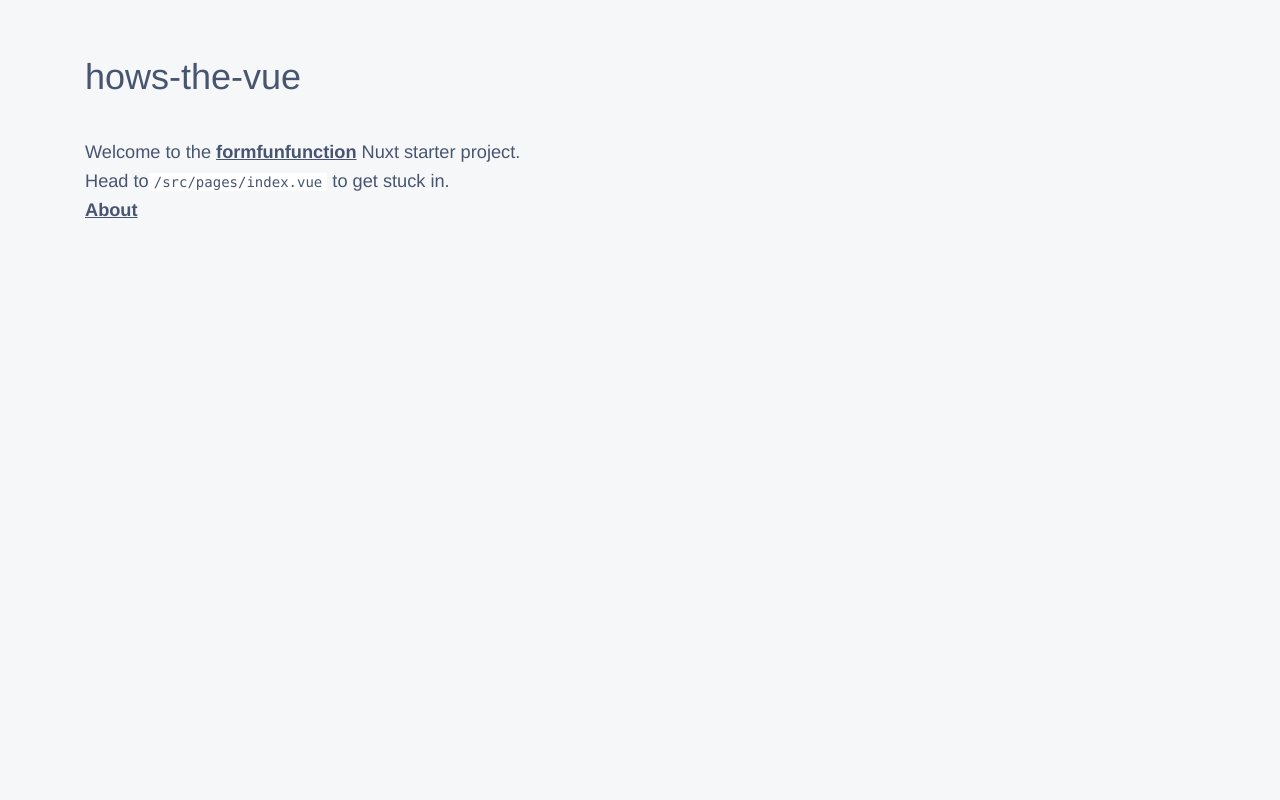
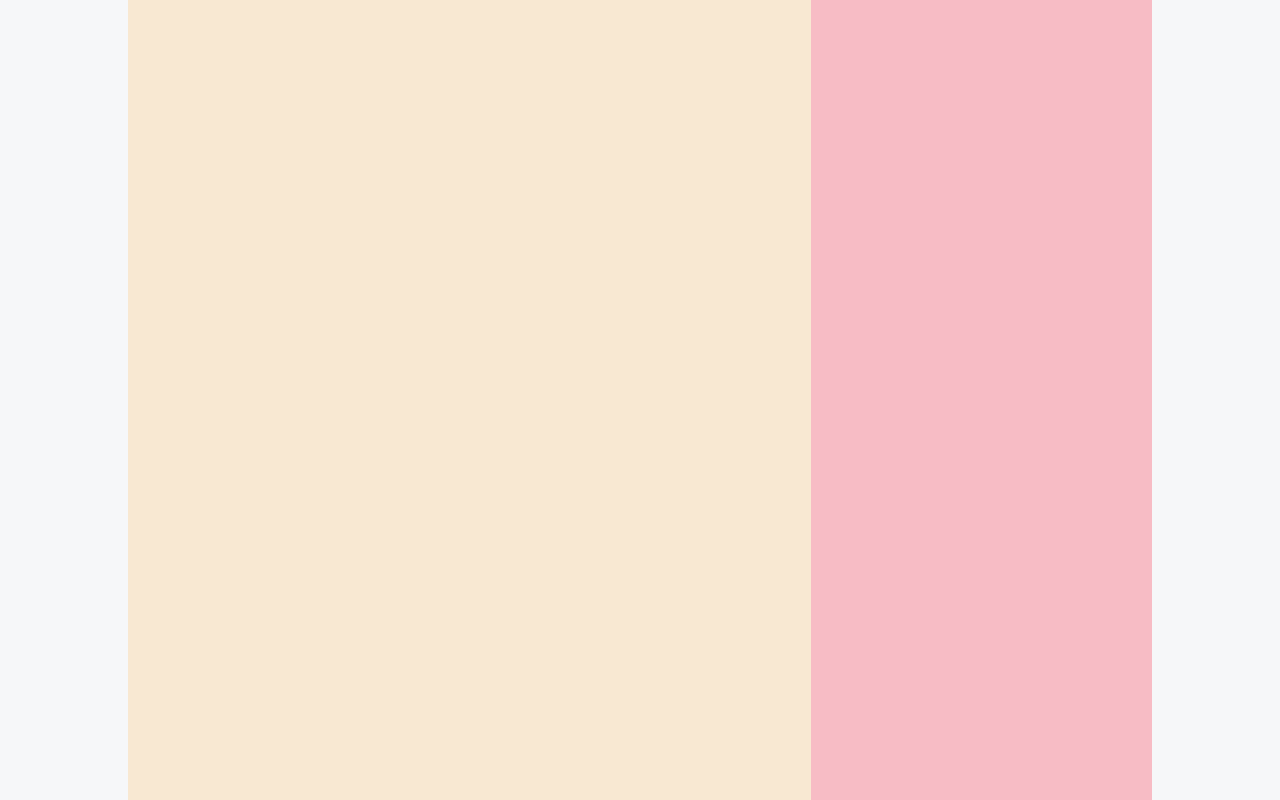
Before and after one commit to jackbran6/hows-the-vue, a Nuxt app: page / in a window 1280 px wide. Built offline with nearby package versions, Linux system fonts and the light colour scheme.

Commit message:
Making layout changes

```diff
--- a/src/pages/index.vue
+++ b/src/pages/index.vue
@@ -1,18 +1,12 @@
 <template>
-  <Intro>
-    <Heading content="hows-the-vue" />
-    <p>
-      Welcome to the
-      <a
-        href="https://formfunfunction.com/"
-        target="_blank"
-        rel="noreferrer"
-      >formfunfunction</a>
-      Nuxt starter project. Head to<Code>/src/pages/index.vue</Code> to get
-      stuck in.
-    </p>
-    <nuxt-link class="about-button" to="/about" >About</nuxt-link>
-  </Intro>
+<div class="container">
+  <div class="image"></div>
+  <div class="secondary-container">
+    <div class="section-one"></div>
+    <div class="section-two"></div>
+    <div class="section-three"></div>
+  </div>
+</div>
 
 </template>
 <script lang="ts">
@@ -34,3 +28,34 @@ export default Vue.extend({
   }
 })
 </script>
+
+<style scoped>
+.container {
+background-color: rgb(247, 188, 197);
+display: flex;
+flex-direction: row;
+height: 100vh;
+margin: auto;
+width: 80vw;
+}
+.image {
+  background-color: rgb(248, 232, 210);
+  flex-grow: 6;
+}
+.secondary-container {
+  flex-direction: column;
+  flex-grow: 3;
+}
+.section-one {
+  background-color: rgb(221, 236, 236);
+  flex-grow: 2;
+}
+.section-two{
+  background-color: rgb(201, 59, 59);
+  flex-grow: 2;
+}
+.section-three {
+  background-color: rgb(223, 179, 122);
+  flex-grow: 1;
+}
+</style>
```
